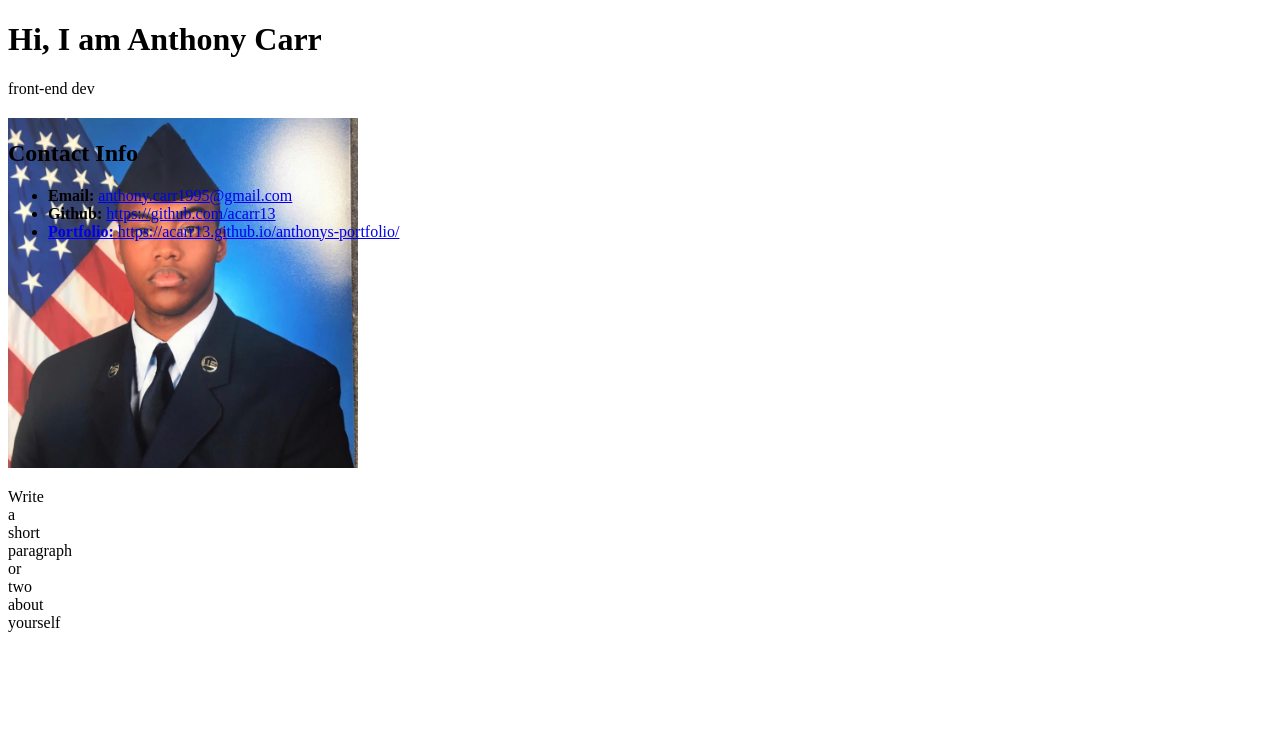
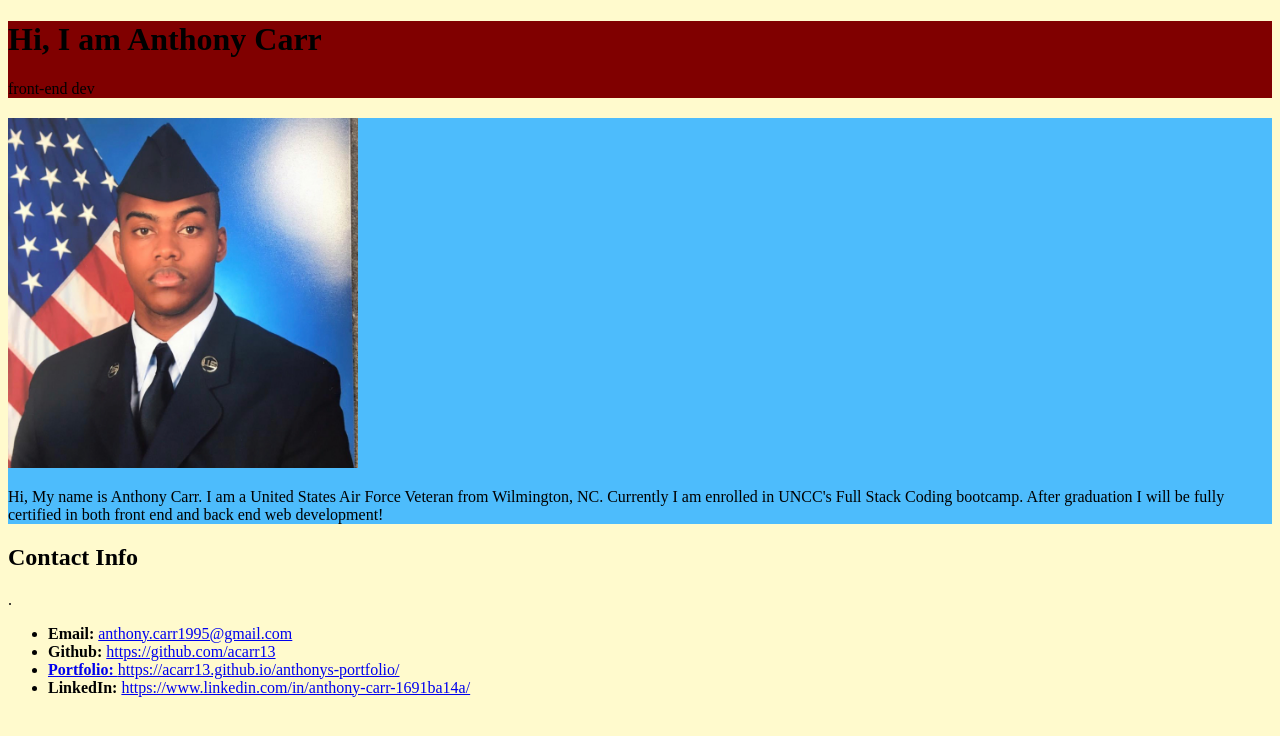
Before and after one commit to acarr13/anthonys-portfolio, a plain HTML site: page index.html in a window 1280 px wide. Drawn offline with Linux system fonts and the light colour scheme; files that its build step writes are made by us from their sources.

Commit message:
updated css

```diff
--- /dev/null
+++ b/assets/css/style.css
@@ -0,0 +1,23 @@
+.body {background-color: lemonchiffon;
+
+
+}
+
+
+
+
+.header {background-color: maroon;
+
+}
+
+
+
+
+
+
+
+
+
+.section  {
+    background-color: rgb(77, 188, 252);
+  }
--- a/css/style.css
+++ /dev/null
@@ -1,6 +0,0 @@
-.section {
-    width: 2px;
-    height: 2px;
-
-
-}
--- a/index.html
+++ b/index.html
@@ -9,9 +9,9 @@
     <title>Anthony's Portfolio</title>
 </head>
 
-<body>
+<body class="body">
     <!-- Site Header -->
-    <header>
+    <header class="header">
         <!--The h1 tag should be used for the most important heading-->
         <h1>Hi, I am Anthony Carr</h1>
         <p class="section__subtitle section__title--into">front-end dev</p>
@@ -23,21 +23,27 @@
         <!-- Image -->
         <img src="af.jpg" alt="Athony Air Force  Picture" height="350px" width="350px" />
         <!-- Paragraph with embedded link -->
-        <p>Write a short paragraph or two about yourself</p>
+        <p>Hi, My name is Anthony Carr. I am a United States Air Force Veteran from Wilmington, NC. Currently I am
+            enrolled in UNCC's Full Stack Coding bootcamp. After graduation I will be fully certified in both front end
+            and back end web development!</p>
     </section>
 
-    <!-- Section 2: Contact Info  -->
+
     <section>
         <h2>Contact Info</h2>
-        <!-- Unordered list -->
+    .
         <ul>
             <li><strong>Email:</strong> <a href="mailto:anthony.carr1995@gmail.com">anthony.carr1995@gmail.com</a></li>
             <li><strong>Github:</strong> <a href="https://github.com/acarr13">https://github.com/acarr13</li>
             <li><strong>Portfolio: </strong><a
                     href="https://acarr13.github.io/anthonys-portfolio/">https://acarr13.github.io/anthonys-portfolio/</a>
+            <li><strong>LinkedIn:</strong> <a
+                    href="https://www.linkedin.com/in/anthony-carr-1691ba14a/">https://www.linkedin.com/in/anthony-carr-1691ba14a/</a>
+            </li>
             </li>
         </ul>
     </section>
 </body>
 
+
 </html>
```
